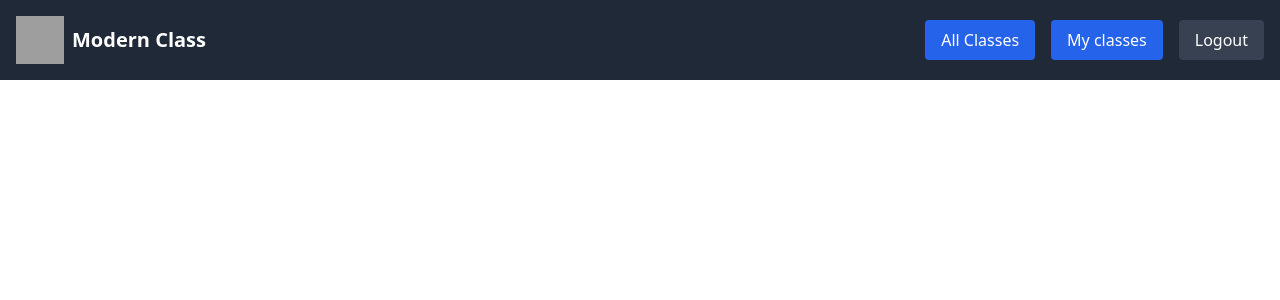
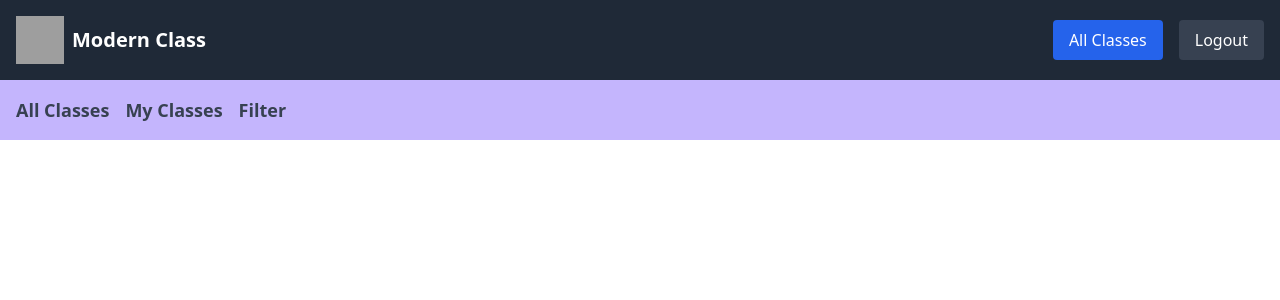
Before and after one commit to yamanISyaman/Modern-Class, a Django app: page / in a window 1280 px wide. Shown: the top 300 px of the page. Run offline with Django 3.2, Linux system fonts and the light colour scheme; the visitor is signed in with stand-in values (Sample User, id 1); grey boxes are pictures that could not be loaded.

Commit message:
add classes cards for all classes and pagination

```diff
--- a/Mclass/models.py
+++ b/Mclass/models.py
@@ -20,3 +20,18 @@
     closed = models.BooleanField(default=False)
     teacher = models.ForeignKey(User, on_delete=models.CASCADE, related_name="tclass")
     student = models.ManyToManyField(User, related_name="sclass")
+
+
+    def serialize(self):
+        return {
+            "id": self.id,
+            "teacher": self.teacher.full_name,
+            "title": self.title,
+            "image": self.image,
+            "date": self.date.strftime("%b %d %Y, %I:%M %p"),
+            "category": self.category,
+            "details": self.details,
+            "private": self.private,
+            "closed": self.closed,
+            "students": [*self.student.all()]
+        }
--- /dev/null
+++ b/Mclass/static/Mclass/index.js
@@ -0,0 +1,90 @@
+document.addEventListener('DOMContentLoaded', function() {
+    // show all the classes as default
+    showClasses('all', 1);
+});
+
+
+// a function for showing the classes
+function showClasses(filter, page) {
+    const csrftoken = document.querySelector('#csrf').firstElementChild.value;
+    fetch('', {
+        method: 'POST',
+        headers: {'X-CSRFToken': csrftoken},
+        mode: 'same-origin', // Do not send CSRF token to another domain.
+        body: JSON.stringify({
+            filter: filter,
+            page: page,
+        })
+    })
+    .then(response => response.json())
+    .then(result => {
+        // clean the container div
+        document.querySelector('#classes-list').innerHTML = '';
+        // loop and add the classes cards
+        result.classes.forEach((r) => {
+            let vcolor = 'blue';
+            let v = 'Public';
+            if (r.private) {
+                v = 'Private';
+                vcolor = 'gray'
+            } else {}
+            let ccolor = 'green';
+            let c = 'Available';
+            if (r.closed) {
+                c = 'Closed';
+                ccolor = 'red'
+            } else {}
+            let image = 'https://img.freepik.com/free-vector/hand-drawn-flat-design-stack-books-illustration_23-2149341898.jpg';
+            if (r.image != '') {
+                image = r.image;
+            } else {}
+            document.querySelector('#classes-list').innerHTML += `
+                <div class="flex justify-center mt-2">
+                    <div class="p-4 border border-gray-300 shadow-lg rounded-lg">
+                        <div class="mb-4 flex flex-col items-center">
+                            <span class="text-xl font-bold text-blue-600">${r.title}</span>
+                            <img src="${image}" alt="Class Image" class="mt-4 rounded-lg" width="400" height="400">
+                        </div>
+                        <p class="max-w-md text-gray-700">${r.details}</p>
+                        <div class="mt-4 flex items-center justify-between">
+                            <span class="text-sm font-semibold text-gray-600">Teacher: ${r.teacher}</span>
+                            <span class="text-sm font-semibold text-gray-600">Category: ${r.category}</span>
+                            <div class="flex">
+                                <span class="mr-2 px-2 py-1 border border-${ccolor}-500 bg-${ccolor}-100 text-xs font-bold text-${ccolor}-500 rounded-full">${c}</span>
+                                <span class="mr-2 px-2 py-1 border border-${vcolor}-500 bg-${vcolor}-100 text-xs font-bold text-${vcolor}-500 rounded-full">${v}</span>
+                            </div>
+                        </div>
+                    </div>
+                </div>
+                `;
+            })
+
+        // add paginator buttons
+        let pg = `
+            <div class="flex justify-center">
+                <ul class="flex items-center">`;
+        if (result.has_previous) {
+            pg += `<li>
+                    <button class="bg-blue-500 hover:bg-blue-600 text-white font-bold py-2 px-4 rounded-l shadow-lg transform transition duration-300 ease-in-out hover:scale-105" onclick="showClasses('${filter}', ${page - 1})">
+                        Prev
+                    </button>
+                </li>`;
+        } else {}
+        pg += `<li>
+                    <span class="bg-white text-blue-500 font-bold py-2 px-4 border border-blue-500 shadow-lg">
+                        Page <span id="current-page">${page}</span> of <span id="total-pages">${result.num_pages}</span>
+                    </span>
+                </li>`;
+        if (result.has_next) {
+            pg += `<li>
+                    <button class="bg-blue-500 hover:bg-blue-600 text-white font-bold py-2 px-4 rounded-r shadow-lg transform transition duration-300 ease-in-out hover:scale-105" onclick="showClasses('${filter}', ${page + 1})">
+                        Next
+                    </button>
+                </li>`;
+        } else {}
+        pg += `</ul>
+        </div>
+        `;
+        document.querySelector('#classes-list').innerHTML += pg;
+    })
+}
--- a/Mclass/templates/Mclass/index.html
+++ b/Mclass/templates/Mclass/index.html
@@ -1,22 +1,41 @@
 {% extends "Mclass/layout.html" %}
 {% load static %}
+
+{% block script %}
+    <script src="{% static 'Mclass/index.js' %}"></script>
+{% endblock %}
 
 {% block title %}
     Modern Class
 {% endblock %}
 
 {% block body %}
+    <div id="csrf">{% csrf_token %}</div>
     {% if not user.is_authenticated %}
-        <div class="flex items-center justify-center h-full">
+        <div class="mt-2 flex items-center justify-center h-full">
             <div class="text-center">
                 <div class="bg-gray-400 px-4 py-2 rounded-lg">
                     <h1 class="text-purple-500 text-6xl font-bold underline">Welcome To Modern Class</h1>
-                    <br>
-                    <p class="text-4xl">The best place to learn</p>
-                    <br>
-                    <div class="text-6xl text-white ">Login/Register To Get Started!</div>
+                    <p class="mt-2 text-4xl">The best place to learn</p>
+                    <div class=" mt-2 text-6xl text-white ">Login/Register To Get Started!</div>
                 </div>
             </div>
         </div>
+        <br>
+        <div class="text-center container mx-auto px-4 py-2 bg-purple-300">
+            <p class="text-lg font-semibold text-gray-700 hover:text-blue-600">All Classes</p>
+        </div>
+    {% else %}
+        <div class="container mx-auto px-4 bg-purple-300">
+            <nav class="flex items-center justify-between py-4">
+                <div class="flex items-center space-x-4">
+                    <a onclick="showClasses('all')" class="text-lg font-semibold text-gray-700 hover:text-blue-600">All Classes</a>
+                    <a class="text-lg font-semibold text-gray-700 hover:text-blue-600">My Classes</a>
+                    <a class="text-lg font-semibold text-gray-700 hover:text-blue-600">Filter</a>
+                </div>
+            </nav>
+        </div>
     {% endif %}
+    <div id="classes-list">
+    </div>
 {% endblock %}
--- a/Mclass/templates/Mclass/layout.html
+++ b/Mclass/templates/Mclass/layout.html
@@ -6,34 +6,44 @@
         <meta charset="UTF-8">
         <meta name="viewport" content="width=device-width, initial-scale=1.0">
         <title>{% block title %}Modern Class{% endblock %}</title>
+        <!-- Link to the CSS file -->
+        <link href="{% static 'Mclass/styles.css' %}" rel="stylesheet">
       <!-- Link to Tailwind CSS CDN -->
         <link rel="stylesheet" href="https://cdn.jsdelivr.net/npm/tailwindcss@latest/dist/tailwind.min.css">
+        <!-- script block to link children pages to js files -->
+        {% block script %}
+        {% endblock %}
     </head>
     <body>
         <!-- Nav bar -->
         <nav class="flex items-center justify-between p-4 bg-gray-800">
             <div class="flex items-center">
+                <!-- Adding the Logo -->
                 <img src="https://img.freepik.com/free-vector/bird-colorful-gradient-design-vector_343694-2506.jpg" alt="Logo" class="w-12 h-12 mr-2">
                 <span class="text-white text-xl font-bold">Modern Class</span>
             </div>
             <div class="flex space-x-4">
+                <!-- if the user not signed-in -->
                 {% if not user.is_authenticated %}
                     <a href="{% url 'login' %}"><button class="bg-green-700 hover:bg-green-600 text-white px-4 py-2 rounded">Login</button></a>
                     <a href="{% url 'register' %}"><button class="bg-blue-600 hover:bg-blue-500 text-white px-4 py-2 rounded" >Register</button></a>
+                <!-- if user is signed in -->
                 {% else %}
                     <a href="{% url 'index' %}"><button class="bg-blue-600 hover:bg-blue-500 text-white px-4 py-2 rounded" >All Classes</button></a>
-                    <a href="{% url 'myclasses' %}"><button class="bg-blue-600 hover:bg-blue-500 text-white px-4 py-2 rounded" >My classes</button></a>
+                    <!-- if user is a teacher show additional button -->
                     {% if user.is_teacher %}
                         <a href="{% url 'create' %}"><button class="bg-blue-600 hover:bg-blue-500 text-white px-4 py-2 rounded" >Create Class</button></a>
                     {% endif %}
                     <a href="{% url 'logout' %}"><button class="bg-gray-700 hover:bg-gray-600 text-white px-4 py-2 rounded">Logout</button></a>
 
                 {% endif %}
+                <!-- block to add custom buttons in children pages -->
                 {% block navbar %}
                 {% endblock %}
             </div>
         </nav>
         <div class="body">
+            <!-- create body block -->
             {% block body %}
             {% endblock %}
         </div>
--- a/Mclass/views.py
+++ b/Mclass/views.py
@@ -83,6 +83,35 @@
 
 # the main view
 def index(request):
+    if request.method == "POST":
+        data = json.loads(request.body)
+        filter = data["filter"]
+        page = data["page"]
+        classes = None
+
+        if filter == "all":
+            classes = Classroom.objects.all()
+        else:
+            if request.user.teacher:
+                classes = request.user.tclass.all()
+            else:
+                classes = request.user.sclass.all()
+
+        classes_list = [c.serialize() for c in classes]
+        sorted_classes = sorted(classes_list, key=lambda _: _['id'], reverse=True)
+
+        pg = Paginator(sorted_classes, 10)
+        try:
+            p = pg.page(page)
+        except EmptyPage:
+            error_404(request)
+
+        return JsonResponse({
+            "has_next": p.has_next(),
+            "has_previous": p.has_previous(),
+            "num_pages": pg.num_pages,
+            "classes": p.object_list,
+        }, status=201)
     return render(request, 'Mclass/index.html')
 
 
@@ -92,13 +121,11 @@
     if not user.is_authenticated and not user.is_teacher:
         error_404(request)
 
-    options = ["Chemistry", "Biology", "Physics", "Computer Science", "Art", "History", "Literature", "Languages", "Music", "Geography", "Other"]
-
     if request.method == "POST":
         data = request.POST
         private = True
-        image = data["image"]
-        if data['visibility'] == "public":
+        image = data.get('image')
+        if data.get('visibility') == "public":
             private = False
 
         if image != '':
@@ -108,15 +135,17 @@
             })
 
         classroom = Classroom(
-            title=data['title'],
-            image=data['image'],
-            category=data['category'],
+            title=data.get('title'),
+            image=image,
+            category=data.get('category'),
             private=private,
-            details=data['details'],
+            details=data.get('details'),
             teacher=request.user
         )
         classroom.save()
-        return render(request, "Mclass/index.html")
+        return HttpResponseRedirect(reverse("index"))
+
+    options = ["Chemistry", "Biology", "Physics", "Computer Science", "Art", "History", "Literature", "Languages", "Music", "Geography", "Other"]
 
     return render(request, "Mclass/create.html", {
         "options": options
```
Also changed, not shown: Mclass/static/Mclass/class_page.js (added), Mclass/static/Mclass/styles.css (added).
